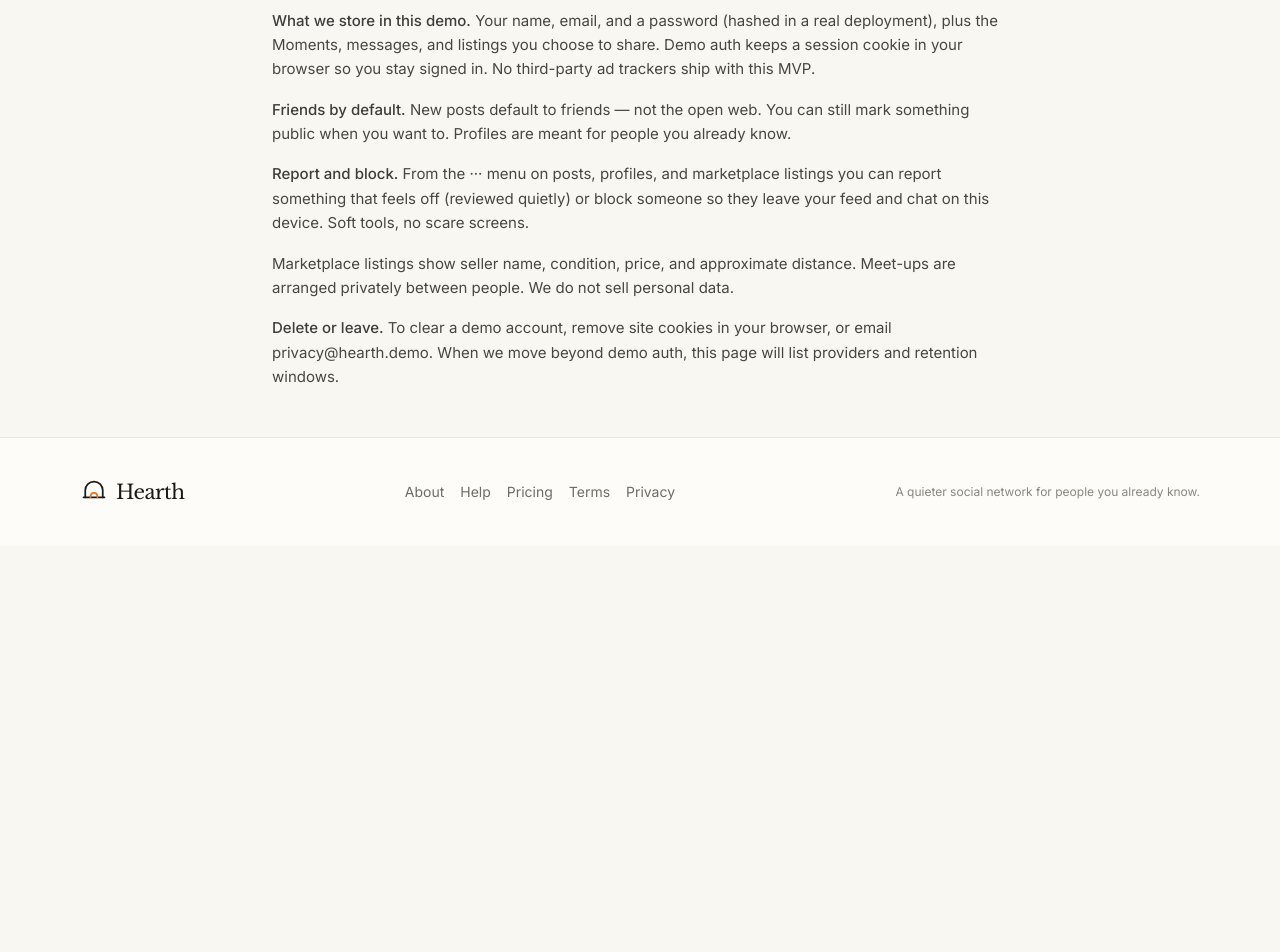
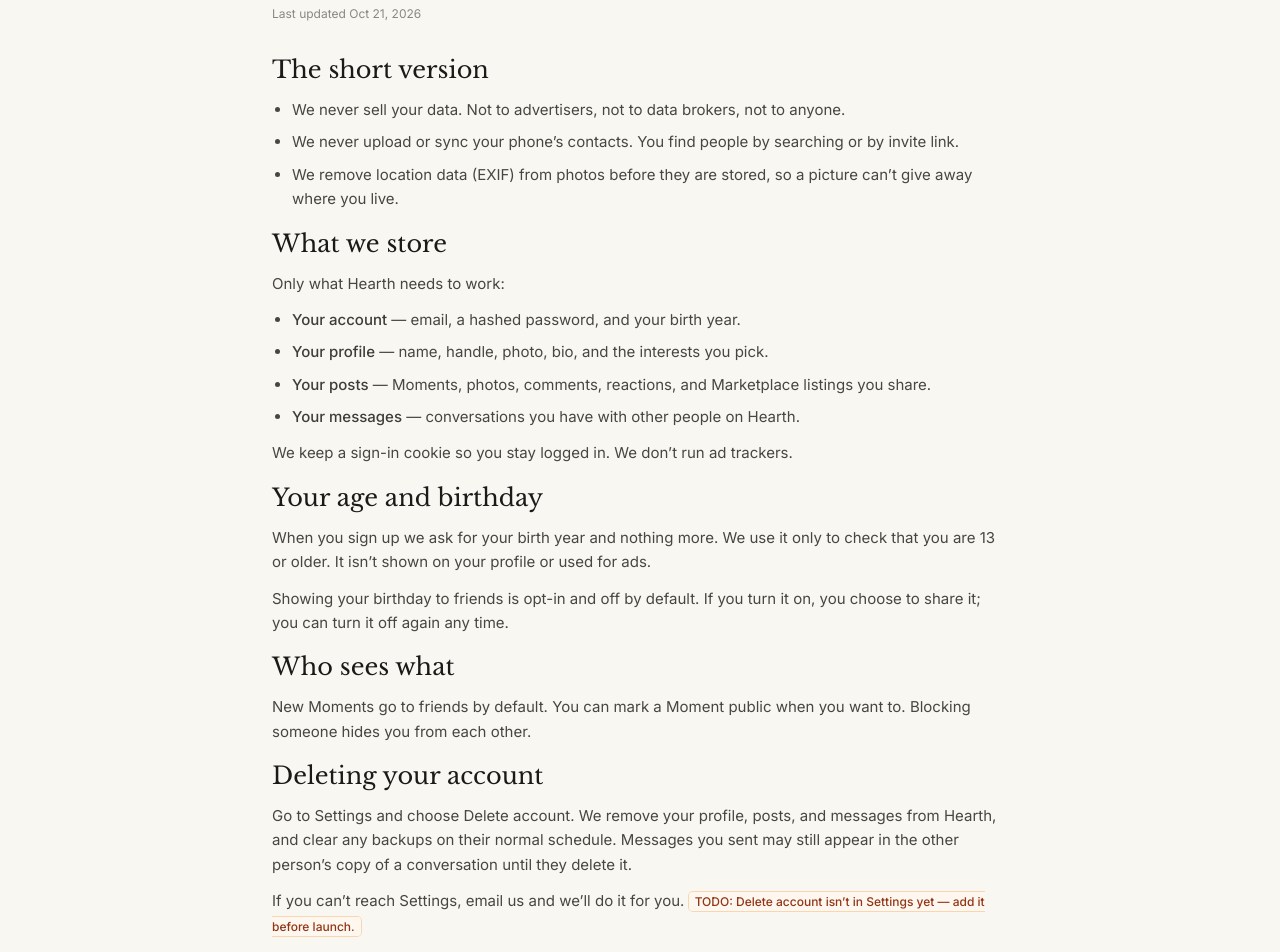
Before and after one commit to dylanlamb19/hearth, a Next.js app: page /privacy in a window 1280 px wide. Shown: the part 320-1272 px from the top of the page. Before the commit the page ends 866 px from the top, so only its background shows below. Built offline with nearby package versions, Linux system fonts and the light colour scheme.

Commit message:
feat(legal): privacy, terms and DMCA templates with pending-review banner

```diff
--- a/src/app/privacy/page.tsx
+++ b/src/app/privacy/page.tsx
@@ -1,39 +1,71 @@
 import { StaticPage } from "@/components/StaticPage";
+import { LegalSection, Todo } from "@/components/LegalSection";
+
+// TODO(legal): confirm the contact inbox exists before launch.
+const PRIVACY_EMAIL = "privacy@hearthsocial.grok.me";
 
 export default function PrivacyPage() {
   return (
     <StaticPage
       title="Privacy"
-      lead="Plain language for a quieter social network — what we hold, what you control, and how to leave."
-      draft
-      lastUpdated="Sep 6, 2026"
+      lead="What Hearth keeps, what it never does, and how to leave — in plain words."
+      template
+      lastUpdated="Oct 21, 2026"
     >
+      <LegalSection title="The short version">
+        <ul className="list-disc space-y-2 pl-5">
+          <li>We never sell your data. Not to advertisers, not to data brokers, not to anyone.</li>
+          <li>We never upload or sync your phone’s contacts. You find people by searching or by invite link.</li>
+          <li>We remove location data (EXIF) from photos before they are stored, so a picture can’t give away where you live.</li>
+        </ul>
+      </LegalSection>
+
+      <LegalSection title="What we store">
+        <p>Only what Hearth needs to work:</p>
+        <ul className="list-disc space-y-2 pl-5">
+          <li><strong className="font-medium text-ink-800">Your account</strong> — email, a hashed password, and your birth year.</li>
+          <li><strong className="font-medium text-ink-800">Your profile</strong> — name, handle, photo, bio, and the interests you pick.</li>
+          <li><strong className="font-medium text-ink-800">Your posts</strong> — Moments, photos, comments, reactions, and Marketplace listings you share.</li>
+          <li><strong className="font-medium text-ink-800">Your messages</strong> — conversations you have with other people on Hearth.</li>
+        </ul>
+        <p>We keep a sign-in cookie so you stay logged in. We don’t run ad trackers.</p>
+      </LegalSection>
+
+      <LegalSection title="Your age and birthday">
         <p>
-        <strong className="font-medium text-ink-800">What we store in this demo.</strong>{" "}
-        Your name, email, and a password (hashed in a real deployment), plus the Moments, messages, and
-        listings you choose to share. Demo auth keeps a session cookie in your browser so you stay signed
-        in. No third-party ad trackers ship with this MVP.
+          When you sign up we ask for your birth year and nothing more. We use it only to check that you are 13
+          or older. It isn’t shown on your profile or used for ads.
         </p>
         <p>
-        <strong className="font-medium text-ink-800">Friends by default.</strong>{" "}
-        New posts default to friends — not the open web. You can still mark something public when you want
-        to. Profiles are meant for people you already know.
+          Showing your birthday to friends is opt-in and off by default. If you turn it on, you choose to share it;
+          you can turn it off again any time.
+        </p>
+      </LegalSection>
+
+      <LegalSection title="Who sees what">
+        <p>
+          New Moments go to friends by default. You can mark a Moment public when you want to. Blocking someone
+          hides you from each other.
+        </p>
+      </LegalSection>
+
+      <LegalSection title="Deleting your account">
+        <p>
+          Go to Settings and choose Delete account. We remove your profile, posts, and messages from Hearth, and
+          clear any backups on their normal schedule. Messages you sent may still appear in the other person’s
+          copy of a conversation until they delete it.
         </p>
         <p>
-        <strong className="font-medium text-ink-800">Report and block.</strong>{" "}
-        From the ··· menu on posts, profiles, and marketplace listings you can report something that feels
-        off (reviewed quietly) or block someone so they leave your feed and chat on this device. Soft
-        tools, no scare screens.
+          If you can’t reach Settings, email us and we’ll do it for you. <Todo>Delete account isn’t in Settings yet — add it before launch.</Todo>
         </p>
+      </LegalSection>
+
+      <LegalSection title="Contact">
         <p>
-        Marketplace listings show seller name, condition, price, and approximate distance. Meet-ups are
-        arranged privately between people. We do not sell personal data.
+          Questions about your data: <a href={`mailto:${PRIVACY_EMAIL}`} className="underline underline-offset-2">{PRIVACY_EMAIL}</a>{" "}
+          <Todo>placeholder address — confirm the inbox is live.</Todo>
         </p>
-      <p>
-        <strong className="font-medium text-ink-800">Delete or leave.</strong>{" "}
-        To clear a demo account, remove site cookies in your browser, or email privacy@hearth.demo. When
-        we move beyond demo auth, this page will list providers and retention windows.
-      </p>
+      </LegalSection>
     </StaticPage>
   );
 }
--- a/src/app/terms/page.tsx
+++ b/src/app/terms/page.tsx
@@ -1,13 +1,71 @@
+import Link from "next/link";
 import { StaticPage } from "@/components/StaticPage";
+import { LegalSection } from "@/components/LegalSection";
 
 export default function TermsPage() {
   return (
-    <StaticPage title="Terms of use" lead="Simple expectations for sharing a room with people you know.">
-      <p>By creating an account you agree to treat others with respect, keep your login private, and use Hearth for lawful, personal connection.</p>
-      <p>Do not harass, impersonate, spam, scrape, or post content that exploits others. We may remove content or accounts that break these terms.</p>
-      <p>You own what you post. You grant Hearth a limited license to display it inside the product so friends can see it.</p>
-      <p>This MVP is provided as-is for demonstration. Features, uptime, and data retention may change as the product grows.</p>
-      <p>Questions about these terms can be sent to legal@hearth.demo.</p>
+    <StaticPage
+      title="Terms of use"
+      lead="The ground rules for sharing a quiet room with people you know."
+      template
+      lastUpdated="Oct 21, 2026"
+    >
+      <LegalSection title="Who can join">
+        <p>You must be 13 or older to use Hearth. If you are under 13, please don’t create an account.</p>
+      </LegalSection>
+
+      <LegalSection title="What you can post">
+        <p>Your posts are yours. By sharing them on Hearth, you let us show them to the people you chose.</p>
+        <p>Please don’t post:</p>
+        <ul className="list-disc space-y-2 pl-5">
+          <li>Harassment, threats, or hate aimed at people or groups.</li>
+          <li>Sexual content involving minors, or anyone’s private images shared without consent.</li>
+          <li>Other people’s private information, like addresses or phone numbers.</li>
+          <li>Spam, scams, or impersonation.</li>
+          <li>Anything illegal, or content you don’t have the rights to share.</li>
+        </ul>
+      </LegalSection>
+
+      <LegalSection title="Report and block">
+        <p>
+          Use the ··· menu on a post, profile, or listing to report something or block someone. We review
+          reports and may remove content or limit accounts that break these rules.
+        </p>
+      </LegalSection>
+
+      <LegalSection title="Marketplace">
+        <p>
+          Marketplace connects neighbors. Hearth isn’t a party to any sale: buyers and sellers deal directly
+          and are responsible for the item, the payment, and meeting safely.
+        </p>
+        <p>These items aren’t allowed on Marketplace:</p>
+        <ul className="list-disc space-y-2 pl-5">
+          <li>Weapons, ammunition, and parts for them.</li>
+          <li>Drugs, including prescription drugs and drug gear.</li>
+          <li>Alcohol.</li>
+          <li>Animals.</li>
+          <li>Recalled goods.</li>
+        </ul>
+      </LegalSection>
+
+      <LegalSection title="Copyright">
+        <p>
+          If you think something on Hearth uses your work without permission, follow the steps on our{" "}
+          <Link href="/dmca" className="underline underline-offset-2">DMCA page</Link>. Accounts that repeatedly
+          post infringing material will be closed.
+        </p>
+      </LegalSection>
+
+      <LegalSection title="Ending your account">
+        <p>
+          You can delete your account at any time. We may suspend or close an account that breaks these terms,
+          puts others at risk, or misuses Hearth. Where it’s safe to, we’ll tell you why.
+        </p>
+      </LegalSection>
+
+      <LegalSection title="Changes">
+        <p>If these terms change in a way that matters, we’ll let you know in the app before it takes effect.</p>
+      </LegalSection>
     </StaticPage>
   );
 }
--- /dev/null
+++ b/src/components/LegalSection.tsx
@@ -0,0 +1,19 @@
+import { ReactNode } from "react";
+
+/** A titled block of plain-language policy copy inside StaticPage. */
+export function LegalSection({ title, children }: { title: string; children: ReactNode }) {
+  return (
+    <section className="space-y-3">
+      <h2 className="font-display text-2xl text-ink-900">{title}</h2>
+      {children}
+    </section>
+  );
+}
+
+export function Todo({ children }: { children: ReactNode }) {
+  return (
+    <span className="rounded bg-ember-50 px-1.5 py-0.5 text-xs font-medium text-ember-800 ring-1 ring-ember-200">
+      TODO: {children}
+    </span>
+  );
+}
--- a/src/components/StaticPage.tsx
+++ b/src/components/StaticPage.tsx
@@ -7,6 +7,7 @@
   lead,
   draft = false,
   lastUpdated,
+  template = false,
   children,
 }: {
   title: string;
@@ -15,12 +16,22 @@
   draft?: boolean;
   /** Short date label, e.g. “Sep 6, 2026”. */
   lastUpdated?: string;
+  /** Shows the “Template — pending legal review.” banner on unreviewed legal copy. */
+  template?: boolean;
   children: ReactNode;
 }) {
   return (
     <div className="min-h-screen bg-cream-100">
       <PublicHeader />
       <main className="mx-auto max-w-3xl px-4 py-12">
+        {template && (
+          <div
+            role="note"
+            className="mb-8 rounded-2xl border border-ember-200 bg-ember-50 px-4 py-3 text-sm font-medium text-ember-800"
+          >
+            Template — pending legal review.
+          </div>
+        )}
         <div className="flex flex-wrap items-center gap-2">
           <p className="text-xs font-semibold uppercase tracking-[0.2em] text-ink-500">Hearth</p>
           {draft && (
```
Lines whose indentation alone changed are shown as unchanged.
